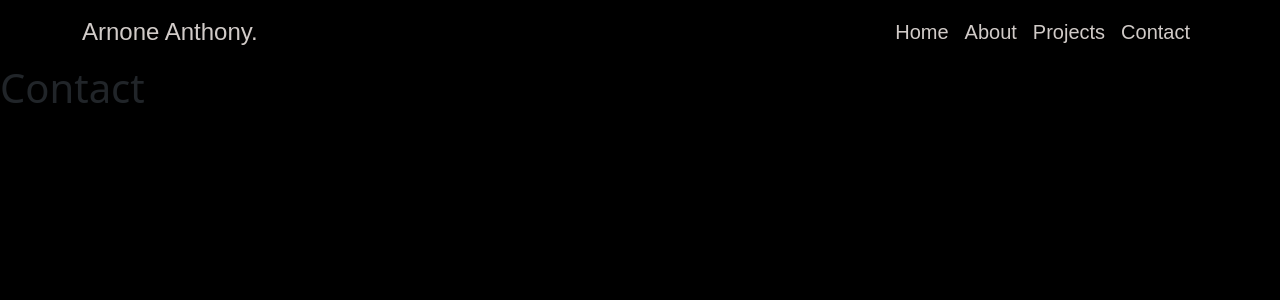
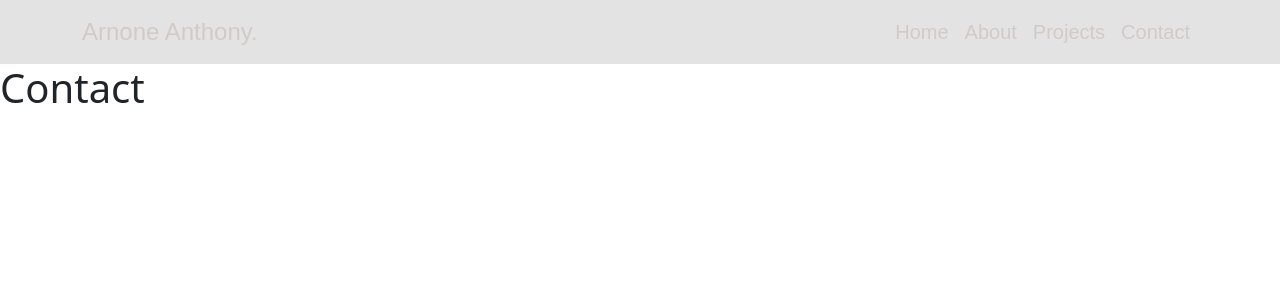
Before and after one commit to Anthoonyyy/Portfolio, a PHP site: template view/contactView.php in a window 1280 px wide. Shown: the top 300 px of the page. Run offline with PHP 8.4, Linux system fonts and the light colour scheme; the template is opened without the code that fills it: most values are stand-ins (such as "Sample title", 1, 10 or a date in 2020); some web fonts are replaced.

Commit message:
changement classe body

```diff
--- a/view/contactView.php
+++ b/view/contactView.php
@@ -14,7 +14,7 @@
     <title><?= $title ?></title>
 </head>
 
-<body class="homePage">
+<body class="contactPage">
     <!-------------------------------------NAVBAR------------------------------------------------->
     <?php
     include("inc/navbar.php")
```
